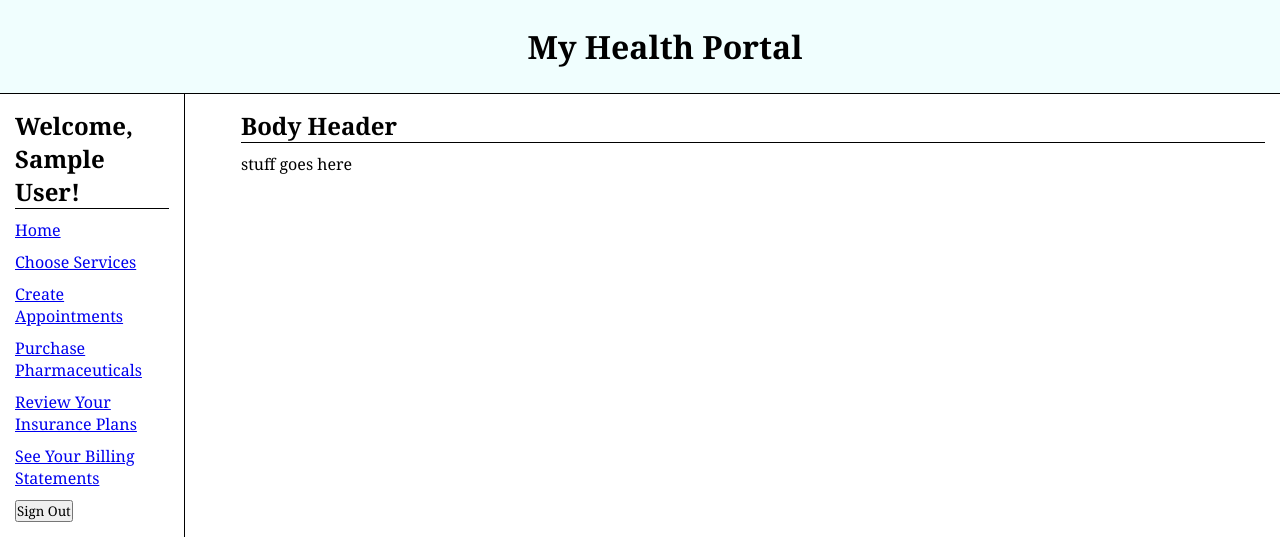
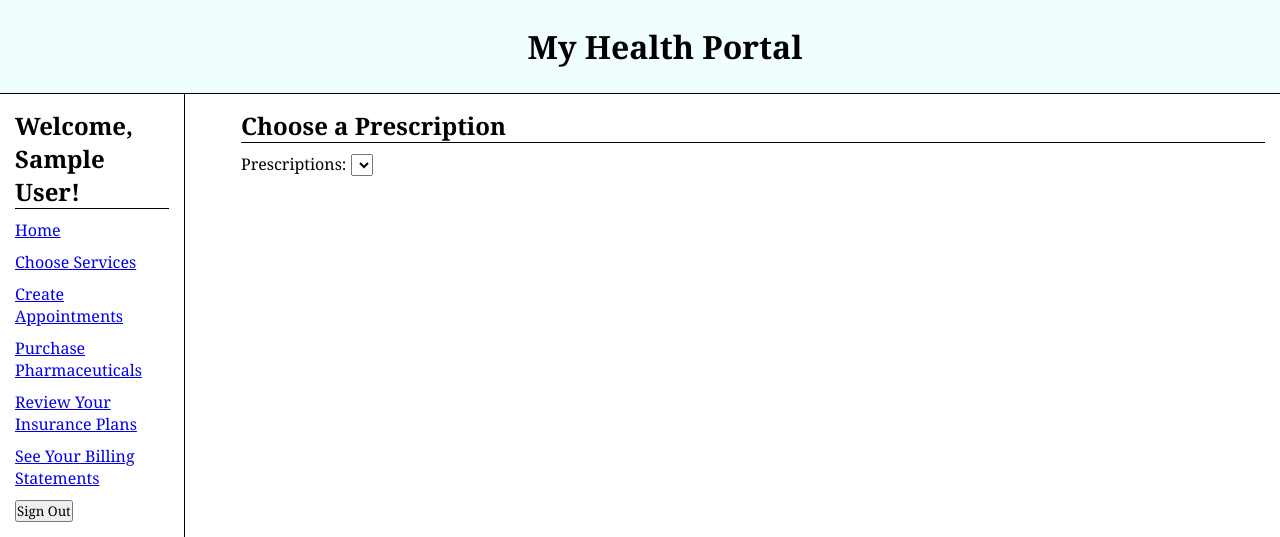
Before and after one commit to gellyboi/MyHealthPortal, a PHP site: page /pharmaceuticals.php in a window 1280 px wide; the page is wider, and only the part inside the window is pictured. Shown: the top 537 px of that part. Run offline with PHP 8.4, Linux system fonts and the light colour scheme; a user stored in the database is signed in; tables that the repository leaves empty hold one stand-in row (values such as "Sample post"); data that the repository does not hold is empty; a stand-in replaces the project's code that opens the database connection.

Commit message:
work on prescriptions

```diff
--- a/MyHealthFiles/pharmaceuticals.php
+++ b/MyHealthFiles/pharmaceuticals.php
@@ -45,8 +45,17 @@
 		<!-- When the doctor approves of the request, the request is finalized and added to the patient's list of prescriptions -->
 		<!-- That information will be put into the Prescriptions table, with the PatientID and DocID to tell who it's for and who approved of it -->
 		<!-- Then, add a cost to the patient in the Costs table associated with PatientID -->
-		<h2 class="top-text">Body Header</h2>
-		<p>stuff goes here</p>
+		<?php
+			$prescriptQuery = "SELECT * FROM Prescriptions";
+			$prescriptResult = mysqli_query($conn, $prescriptQuery);
+		?>
+		<h2 class="top-text">Choose a Prescription</h2>
+		<form method="post" action="pharmaceuticals.php">
+			<label for="prescriptQuery">Prescriptions:</label>
+			<select name="prescriptQuery">
+		</select>
+
+		</form>
 	</div>
 
 	<!-- FOOTER PANEL -->
```
